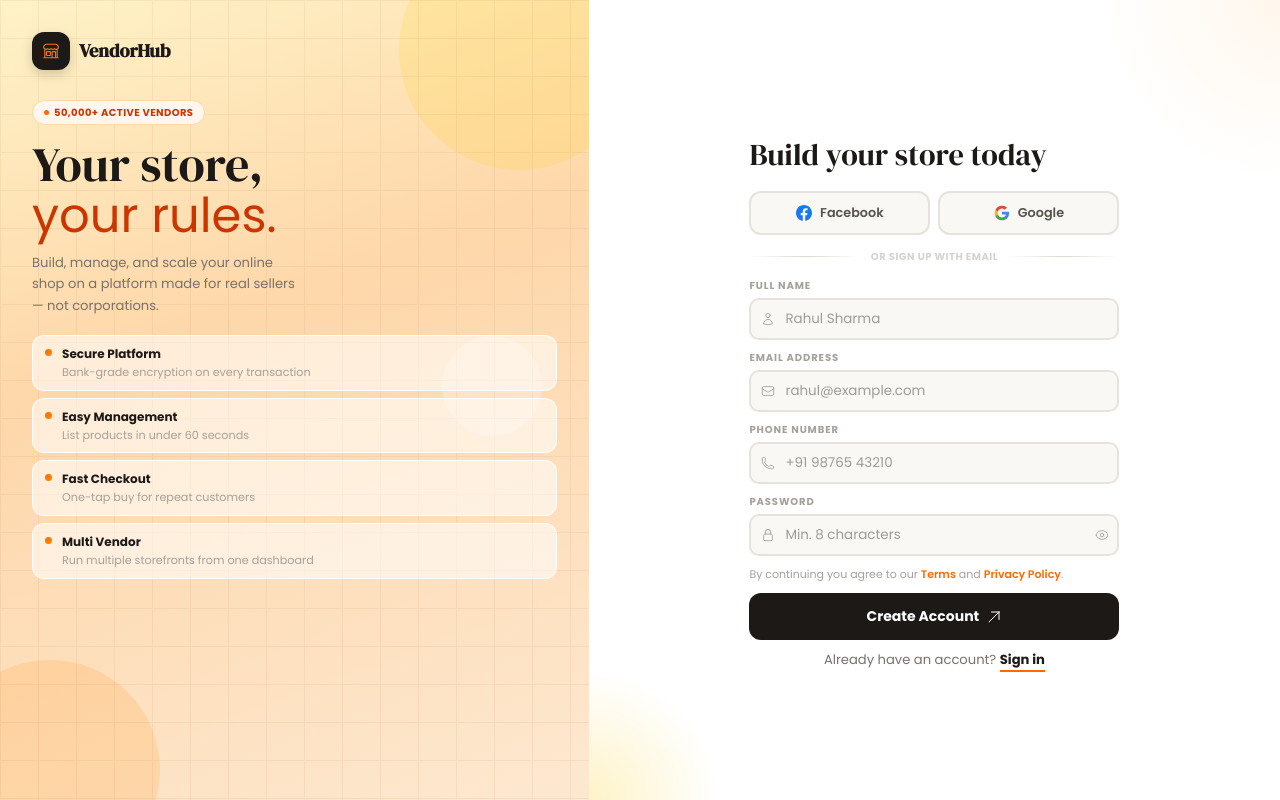
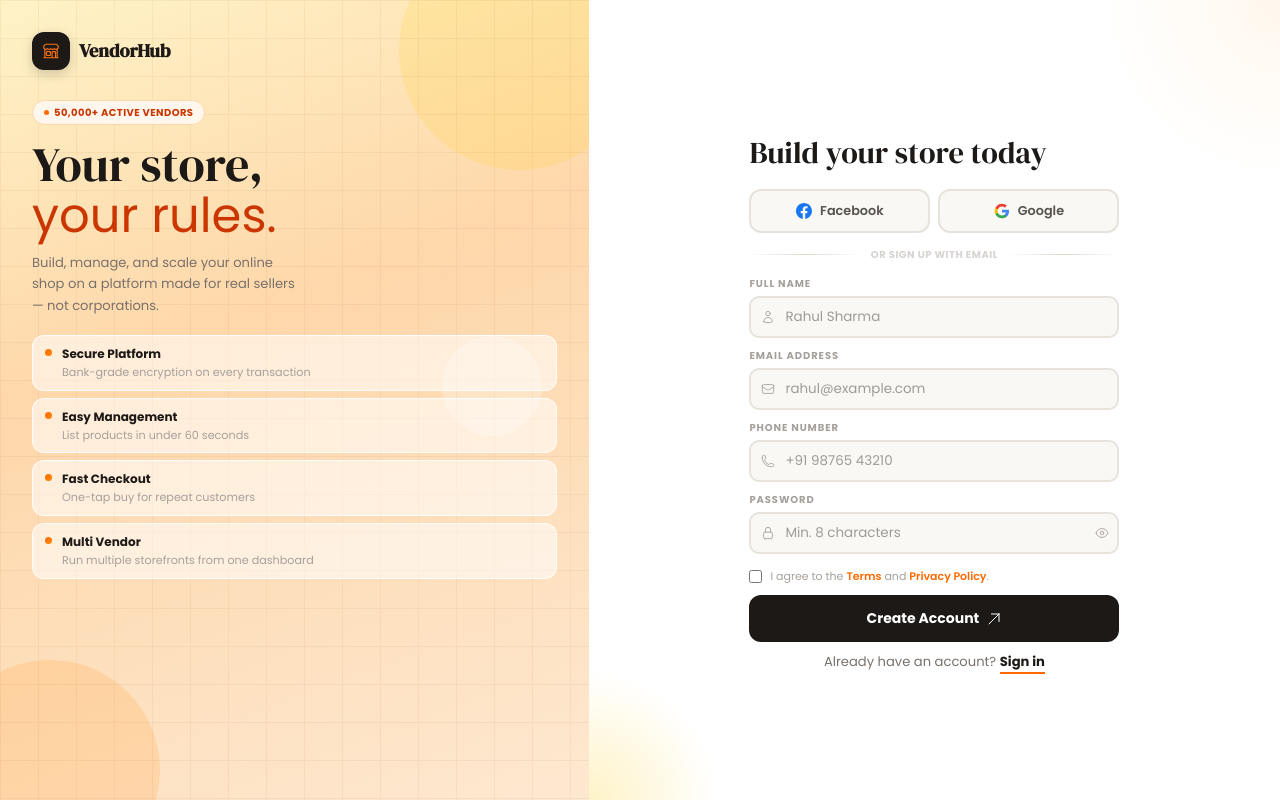
Before and after one commit to itsrahulrai/ecom-multivendar, a React (Vite) app in the folder dashboard/: page /register in a window 1280 px wide. Built offline with nearby package versions, Linux system fonts and the light colour scheme.

Commit message:
state define in login page

```diff
--- a/dashboard/src/views/auth/Login.jsx
+++ b/dashboard/src/views/auth/Login.jsx
@@ -50,7 +50,9 @@ const Divider = ({ label }) => (
 
 // ─── Input Field ──────────────────────────────────────────────────────────────
 
-const Field = ({ icon: Icon, label, type = "text", placeholder, toggleFn, showToggle }) => (
+const Field = ({ icon: Icon, label, type = "text", placeholder, name,
+  value,
+  onChange, toggleFn, showToggle }) => (
     <div>
         <label className="block text-[10px] font-bold tracking-[0.09em] uppercase text-stone-400 mb-[5px]">
             {label}
@@ -59,6 +61,9 @@ const Field = ({ icon: Icon, label, type = "text", placeholder, toggleFn, showTo
             <Icon size={14} className="absolute left-3 top-1/2 -translate-y-1/2 text-stone-400 pointer-events-none" />
             <input
                 type={type}
+                name={name}
+                value={value}
+                onChange={onChange}
                 placeholder={placeholder}
                 className="w-full pl-[34px] pr-[34px] py-[9px] rounded-[10px] text-[0.84rem] text-stone-700 bg-[#faf8f5] border-2 border-[#e7e3dc] outline-none transition-all duration-150 placeholder:text-stone-300 focus:bg-white focus:border-orange-500 focus:ring-[3px] focus:ring-orange-500/10 box-border"
             />
@@ -168,10 +173,27 @@ const LeftPanel = () => (
 export default function Login() {
     const [showPass, setShowPass] = useState(false);
 
+    const [state, setState] = useState({
+        email: "",
+        password: "",
+    });
+
+    const inputHandle = (e) => {
+        setState({
+            ...state,
+            [e.target.name]: e.target.value,
+        });
+    }
+
+    const submitHandle = (e) => {
+        e.preventDefault();
+        console.log("STATE:", state);
+    }
+
+
+
     return (
         <div className="h-screen flex bg-[#f5f0e8]">
-
-
             {/* Left: Marketing panel (desktop only) */}
             <LeftPanel />
 
@@ -218,9 +240,13 @@ export default function Login() {
                     <Divider label="OR LOGIN WITH EMAIL" />
 
                     {/* Form fields */}
+
+                    <form onSubmit={submitHandle}>
                         <div className="flex flex-col gap-[10px] mt-[14px]">
                             <Field
                                 icon={HiOutlineEnvelope}
+                                onChange={inputHandle}
+                                name="email"
                                 label="Email Address"
                                 type="email"
                                 placeholder="rahul@example.com"
@@ -229,6 +255,8 @@ export default function Login() {
                             <Field
                                 icon={HiOutlineLockClosed}
                                 label="Password"
+                                onChange={inputHandle}
+                                name="password"
                                 type={showPass ? "text" : "password"}
                                 placeholder="Enter your password"
                                 toggleFn={() => setShowPass(p => !p)}
@@ -253,6 +281,8 @@ export default function Login() {
                             </p>
                         </div>
 
+                    </form>
+
                 </div>
             </div>
         </div>
--- a/dashboard/src/views/auth/Register.jsx
+++ b/dashboard/src/views/auth/Register.jsx
@@ -3,7 +3,7 @@ import { Link } from "react-router-dom";
 import {
   HiOutlineUser, HiOutlineEnvelope, HiOutlinePhone,
   HiOutlineLockClosed, HiOutlineEye, HiOutlineEyeSlash,
-  HiOutlineCheck, HiOutlineBuildingStorefront, HiOutlineArrowUpRight,
+  HiOutlineBuildingStorefront, HiOutlineArrowUpRight,
 } from "react-icons/hi2";
 
 // ─── Constants ────────────────────────────────────────────────────────────────
@@ -188,19 +188,21 @@ export default function Register() {
     email: "",
     phone: "",
     password: "",
+    agree: false,
   });
 
 
   const inputHandle = (e) => {
+    const { name, value, type, checked } = e.target;
     setState({
       ...state,
-      [e.target.name]: e.target.value
-    })
+      [name]: type === "checkbox" ? checked : value
+    });
   }
 
   const submitHandle = (e) => {
     e.preventDefault();
-  console.log("STATE:", state);
+    console.log("STATE:", state);
   }
 
 
@@ -252,7 +254,7 @@ export default function Register() {
           {/* Form fields */}
           <form onSubmit={submitHandle}>
             <div className="flex flex-col gap-[10px] mt-[14px]">
-              <Field icon={HiOutlineUser}  onChange={inputHandle} value={state.fullName} label="Full Name" name="fullName" placeholder="Rahul Sharma" />
+              <Field icon={HiOutlineUser} onChange={inputHandle} value={state.fullName} label="Full Name" name="fullName" placeholder="Rahul Sharma" />
               <Field icon={HiOutlineEnvelope} onChange={inputHandle} value={state.email} label="Email Address" type="email" name="email" placeholder="rahul@example.com" />
               <Field icon={HiOutlinePhone} onChange={inputHandle} value={state.phone} label="Phone Number" type="tel" name="phone" placeholder="+91 98765 43210" />
               <Field
@@ -269,11 +271,26 @@ export default function Register() {
 
 
               {/* Terms */}
-              <p className="text-[11px] text-stone-400 leading-[1.55] m-0">
-                By continuing you agree to our{" "}
-                <span className="text-orange-500 font-semibold cursor-pointer">Terms</span> and{" "}
-                <span className="text-orange-500 font-semibold cursor-pointer">Privacy Policy</span>.
-              </p>
+              <div className="flex items-start gap-2 mt-1">
+                <input
+                  type="checkbox"
+                  name="agree"
+                  checked={state.agree}
+                  onChange={inputHandle}
+                  className="mt-[2px] accent-orange-500 cursor-pointer"
+                />
+
+                <p className="text-[11px] text-stone-400 leading-[1.55] m-0">
+                  I agree to the{" "}
+                  <span className="text-orange-500 font-semibold cursor-pointer">
+                    Terms
+                  </span>{" "}
+                  and{" "}
+                  <span className="text-orange-500 font-semibold cursor-pointer">
+                    Privacy Policy
+                  </span>.
+                </p>
+              </div>
 
               {/* Submit */}
               <button
```
Lines whose indentation alone changed are shown as unchanged.
